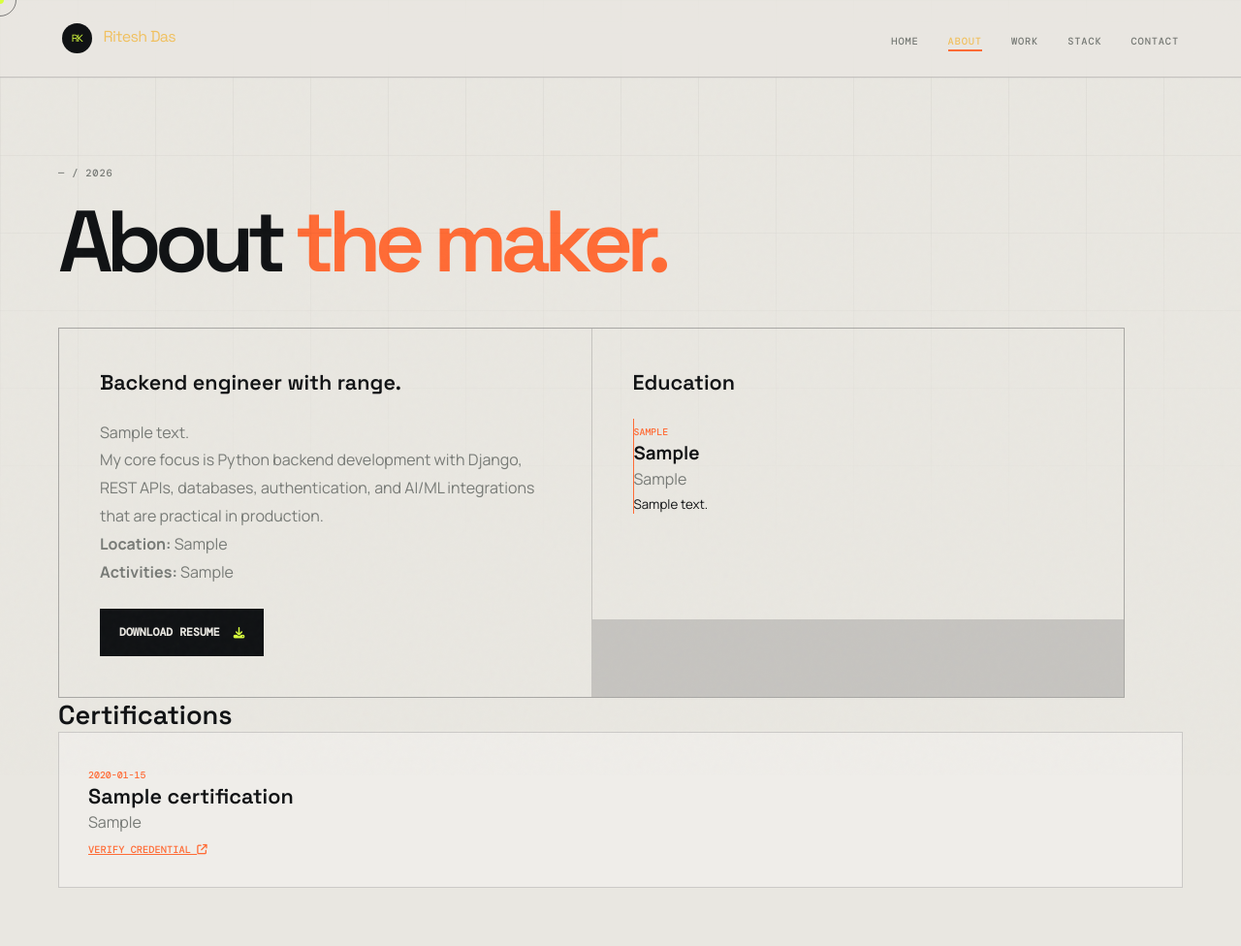
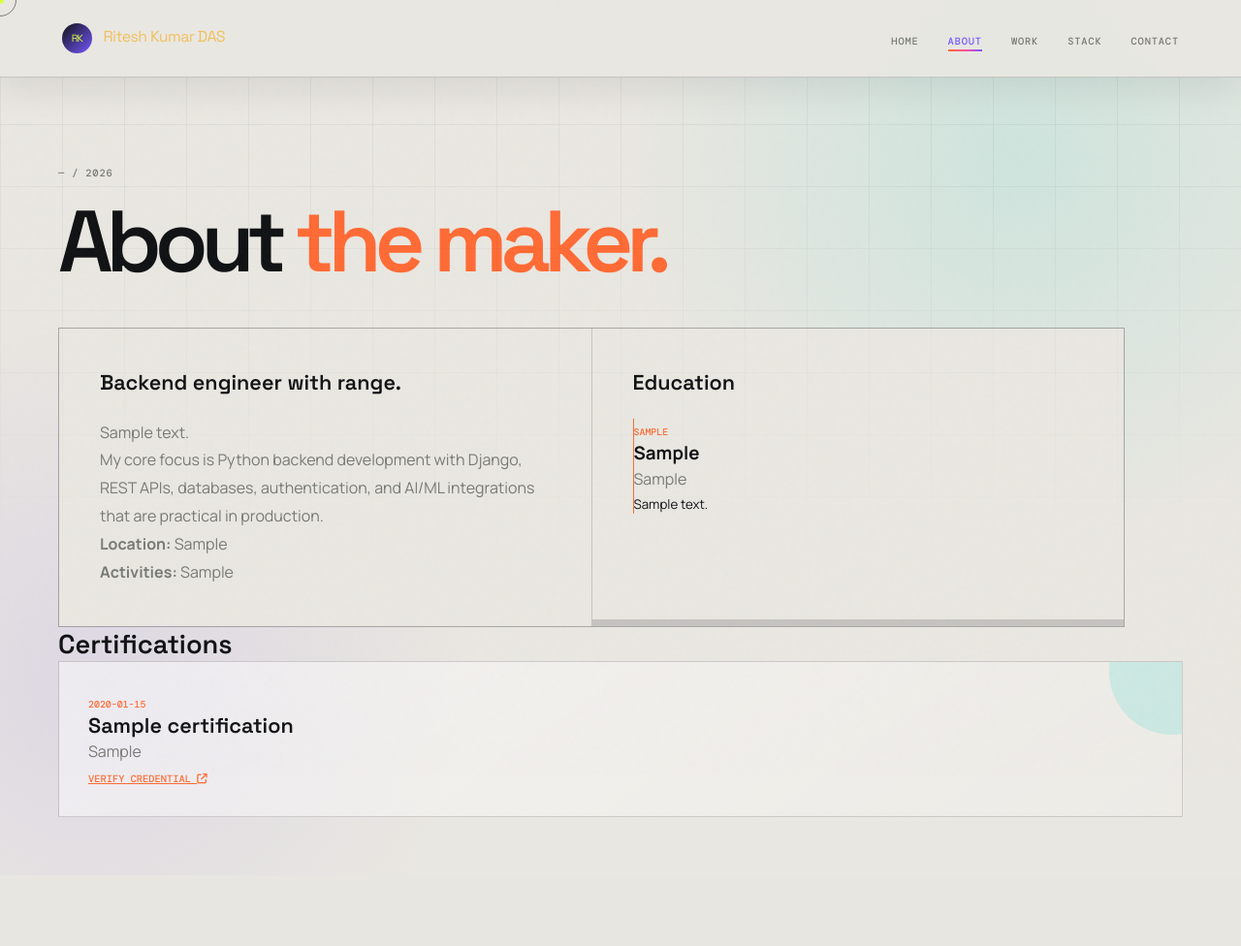
Before and after one commit to ritesh-bilip/Portfolio, a Django app: page /about/ in a window 1280 px wide. Shown: the whole page at 97% size. After the commit the page ends 843 px from the top, so only its background shows below. Run offline with Django 5.2, Linux system fonts and the light colour scheme; tables that the repository leaves empty hold one stand-in row (values such as "Sample post").

Commit message:
Admin and Style Fix

```diff
--- a/info/models.py
+++ b/info/models.py
@@ -29,10 +29,6 @@ class Profile(models.Model):
     is_open_to_work = models.BooleanField(
         default=True,
         help_text="Shows an 'open to work' badge in the hero.",
-    )
-    resume_file = models.FileField(
-        upload_to='resume/', blank=True, null=True,
-        help_text="Upload a PDF so visitors can download your latest resume.",
     )
 
     updated_at = models.DateTimeField(auto_now=True)
--- a/static/style.css
+++ b/static/style.css
@@ -2359,3 +2359,189 @@ nav {
   color: var(--muted);
   font: 500 1rem/1.8 var(--body);
 }
+
+/* Interactive color and depth layer */
+:root {
+  --cyan: #19d3c5;
+  --violet: #7657ff;
+  --pink: #ff4f9a;
+}
+
+body {
+  background:
+    radial-gradient(circle at 82% 18%, rgba(25, 211, 197, .13), transparent 25rem),
+    radial-gradient(circle at 8% 78%, rgba(118, 87, 255, .10), transparent 24rem),
+    var(--paper);
+}
+
+.ambient-grid {
+  opacity: .34;
+  background-size: 64px 64px;
+}
+
+nav {
+  transition: background .3s ease, box-shadow .3s ease;
+}
+
+nav:hover {
+  background: rgba(233, 231, 225, .9);
+  box-shadow: 0 12px 35px rgba(16, 18, 20, .08);
+}
+
+.logo span {
+  background: linear-gradient(135deg, var(--ink), var(--violet));
+  transition: transform .35s ease, background .35s ease;
+}
+
+.logo:hover span {
+  transform: rotate(180deg) scale(1.12);
+  background: linear-gradient(135deg, var(--orange), var(--pink));
+}
+
+.nav-links a:hover,
+.nav-links a.active {
+  color: var(--violet);
+}
+
+.nav-links a::after {
+  background: linear-gradient(90deg, var(--orange), var(--pink), var(--violet));
+}
+
+.hero-orbit {
+  border-color: rgba(118, 87, 255, .25);
+  animation: drift 14s ease-in-out infinite alternate;
+}
+
+.orbit-two {
+  border-color: rgba(25, 211, 197, .5);
+  animation-delay: -4s;
+}
+
+@keyframes drift {
+  from {
+    margin-top: -10px;
+  }
+
+  to {
+    margin-top: 18px;
+  }
+}
+
+.hero-scene {
+  filter: drop-shadow(0 28px 28px rgba(118, 87, 255, .16));
+}
+
+.scene-core {
+  background: linear-gradient(135deg, var(--orange), var(--pink));
+  box-shadow: 25px 30px 0 var(--acid), 0 0 0 1px rgba(118, 87, 255, .35);
+  transition: box-shadow .35s ease, filter .35s ease;
+}
+
+.hero-scene:hover .scene-core {
+  filter: saturate(1.25) contrast(1.08);
+  box-shadow: 18px 22px 0 var(--cyan), 0 0 42px rgba(255, 79, 154, .35);
+}
+
+.ring-a {
+  border-color: var(--violet);
+}
+
+.ring-b {
+  border-color: var(--cyan);
+}
+
+.scene-card {
+  transition: transform .3s ease, background .3s ease, box-shadow .3s ease;
+}
+
+.scene-card:hover {
+  transform: translateZ(100px) rotate(-6deg) scale(1.08);
+  background: var(--violet);
+  box-shadow: 8px 8px 0 var(--pink);
+}
+
+.card-b:hover {
+  background: var(--cyan);
+  box-shadow: 8px 8px 0 var(--violet);
+}
+
+.btn-primary {
+  box-shadow: 6px 6px 0 var(--violet);
+}
+
+.btn-primary:hover {
+  box-shadow: 8px 8px 0 var(--cyan);
+}
+
+.btn-quiet:hover,
+.link-btn:hover {
+  color: var(--violet);
+}
+
+.card {
+  position: relative;
+  overflow: hidden;
+  background: linear-gradient(145deg, rgba(255, 255, 255, .5), rgba(255, 255, 255, .18));
+  transition: transform .4s cubic-bezier(.2, .8, .2, 1), box-shadow .4s ease, border-color .4s ease, background .4s ease;
+}
+
+.card::after {
+  content: '';
+  position: absolute;
+  width: 130px;
+  height: 130px;
+  right: -55px;
+  top: -55px;
+  border-radius: 50%;
+  background: var(--cyan);
+  opacity: .16;
+  transition: transform .45s ease, opacity .45s ease;
+}
+
+.card:hover {
+  transform: translateY(-12px) rotateX(4deg) rotateY(-2deg);
+  border-color: var(--violet);
+  box-shadow: 12px 16px 0 rgba(118, 87, 255, .18), 0 18px 35px rgba(16, 18, 20, .12);
+  background: rgba(255, 255, 255, .72);
+}
+
+.card:hover::after {
+  transform: scale(2.3);
+  opacity: .28;
+}
+
+.tag-item {
+  transition: color .25s ease, background .25s ease, border-color .25s ease, transform .25s ease;
+}
+
+.tag-item:hover {
+  color: var(--ink);
+  background: var(--acid);
+  border-color: var(--ink);
+  transform: translateY(-3px) rotate(-2deg);
+}
+
+.skill-category:hover h2 {
+  color: var(--violet);
+}
+
+.form-group input:focus,
+.form-group textarea:focus {
+  box-shadow: 0 2px 0 var(--cyan);
+}
+
+@media(max-width:600px) {
+  .logo {
+    font-size: .82rem;
+  }
+
+  .logo span {
+    width: 28px;
+    height: 28px;
+    margin-right: 5px;
+  }
+
+  .btn-primary {
+    box-shadow: 4px 4px 0 var(--violet);
+  }
+}
--- a/templates/about.html
+++ b/templates/about.html
@@ -1,6 +1,6 @@
 {% extends 'base.html' %}
 
-{% block title %}About — Ritesh Das, Python Backend Developer{% endblock %}
+{% block title %}About — Ritesh Kumar DAS, Python Backend Developer{% endblock %}
 
 {% block content %}
 <div class="section-container" id="about-page">
@@ -17,12 +17,6 @@
             <p><strong>Activities:</strong> {{ profile.extracurricular }}</p>
             {% endif %}
 
-            <div class="home-btns" style="margin-top: 1.5rem;">
-                {% if profile.resume_file %}
-                <a href="{{ profile.resume_file.url }}" class="btn-primary" download>Download resume <i
-                        class="fa-solid fa-download"></i></a>
-                {% endif %}
-            </div>
         </div>
 
         <div class="about-card">
--- a/templates/base.html
+++ b/templates/base.html
@@ -5,7 +5,7 @@
 <head>
   <meta charset="UTF-8" />
   <meta name="viewport" content="width=device-width, initial-scale=1.0" />
-  <title>{% block title %}Ritesh Das — Python Backend & AI/ML Developer{% endblock %}</title>
+  <title>{% block title %}Ritesh Kumar Das — Python Backend & AI/ML Developer{% endblock %}</title>
   <link rel="stylesheet" href="https://cdnjs.cloudflare.com/ajax/libs/font-awesome/6.4.0/css/all.min.css" />
   <link rel="stylesheet" href="{% static 'style.css' %}">
 </head>
@@ -20,7 +20,7 @@
 
   <!-- ── NAV ── -->
   <nav>
-    <a class="logo" href="{% url 'index' %}"><span>RK</span> Ritesh Das</a>
+    <a class="logo" href="{% url 'index' %}"><span>RK</span> Ritesh Kumar DAS</a>
     <ul class="nav-links" id="navLinks">
       <li><a href="{% url 'index' %}">Home</a></li>
       <li><a href="{% url 'about' %}">About</a></li>
--- a/templates/contact.html
+++ b/templates/contact.html
@@ -1,6 +1,6 @@
 {% extends 'base.html' %}
 
-{% block title %}Contact — Build with Ritesh Das{% endblock %}
+{% block title %}Contact — Build with Ritesh Kumar DAS{% endblock %}
 
 {% block content %}
 <div class="section-container" id="contact-page">
--- a/templates/index.html
+++ b/templates/index.html
@@ -1,7 +1,7 @@
 {% extends 'base.html' %}
 {% load static %}
 
-{% block title %}Ritesh Das — Python Backend & AI/ML Developer{% endblock %}
+{% block title %}Ritesh Kumar Das — Python Backend & AI/ML Developer{% endblock %}
 
 {% block content %}
 <main id="home-page">
```
Also changed, not shown: info/migrations/0003_remove_profile_resume_file.py (added), 1 other file.
